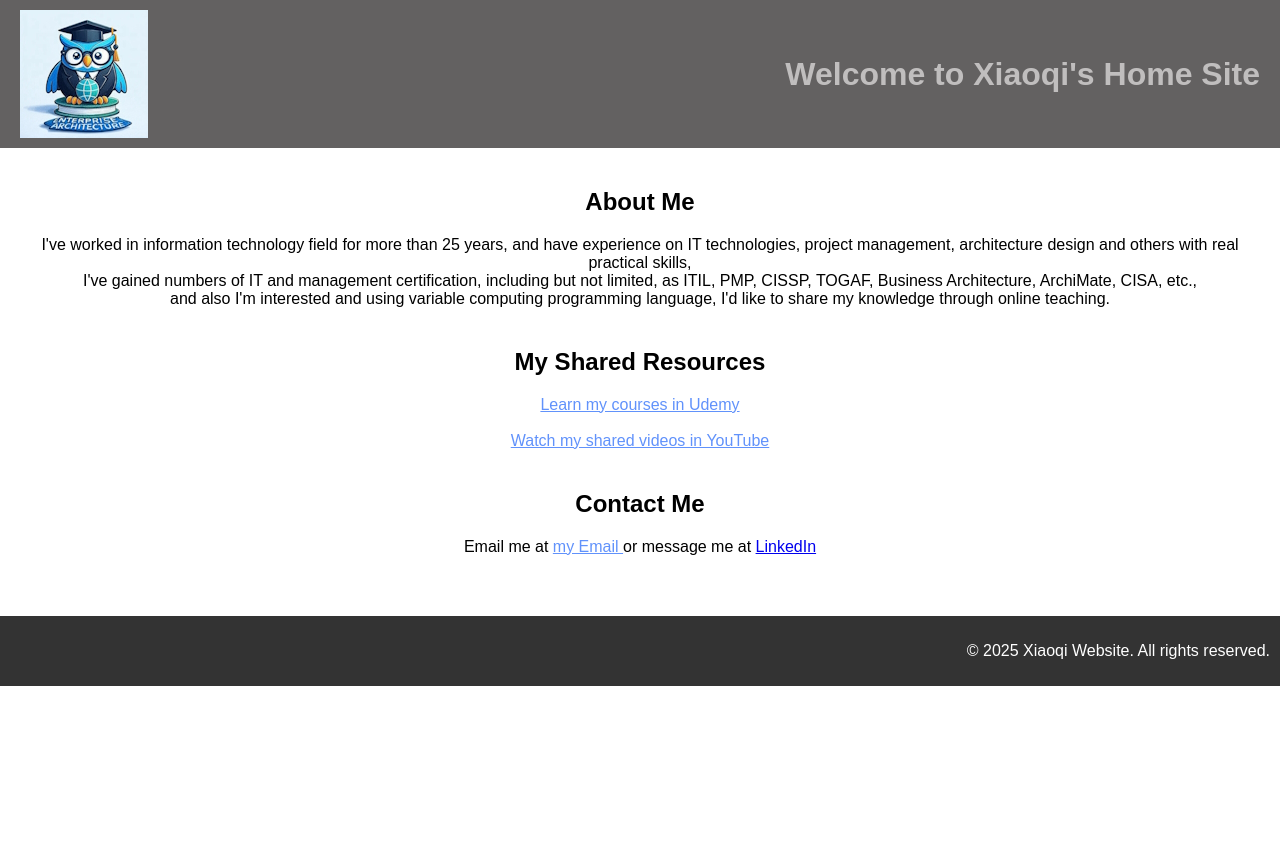
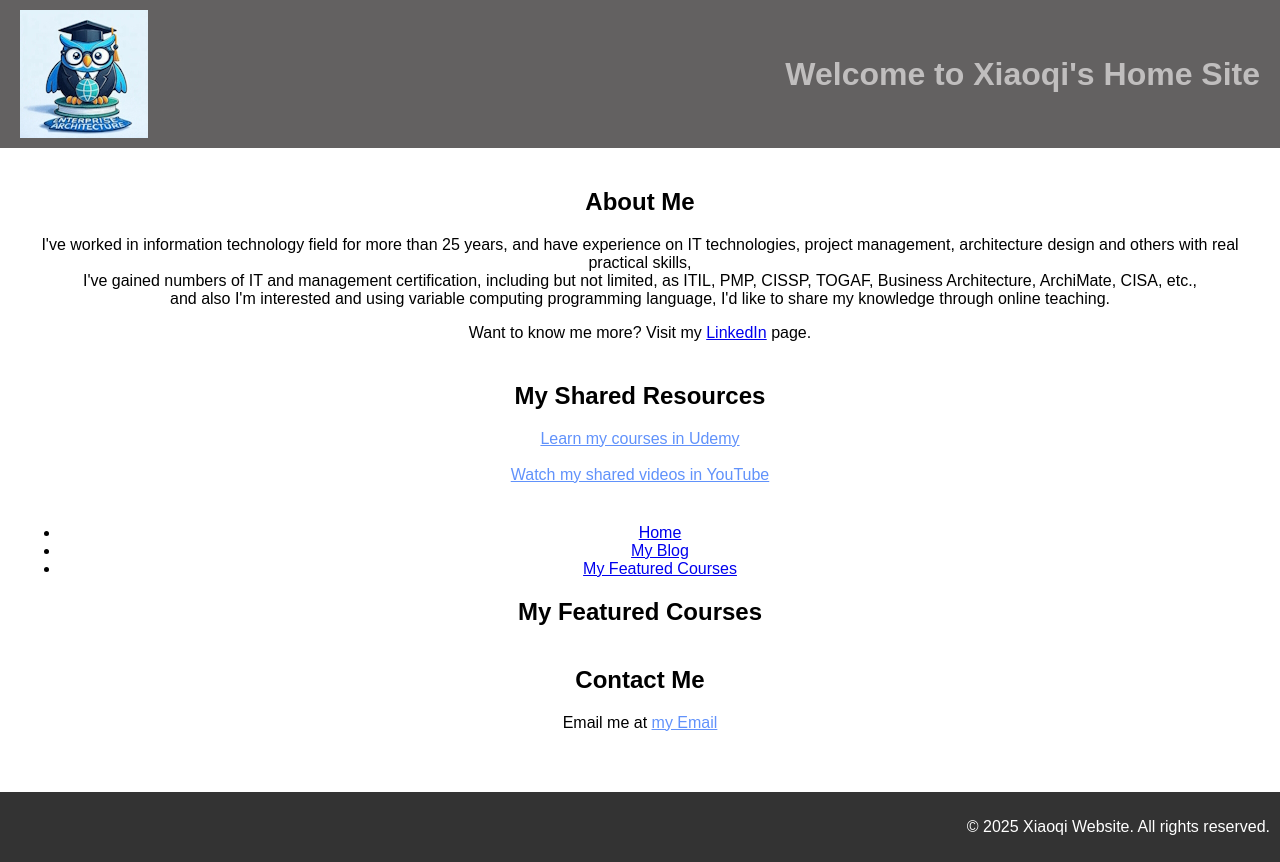
Before and after one commit to yasenstar/xiaoqiweb, a React (Create React App) app: page /Course in a window 1280 px wide. Before the commit the page ends 800 px from the top, so only its background shows below. Built offline with nearby package versions, Linux system fonts and the light colour scheme.

Commit message:
add routed pages

```diff
--- a/package.json
+++ b/package.json
@@ -9,6 +9,7 @@
     "@testing-library/user-event": "^13.5.0",
     "react": "^19.2.1",
     "react-dom": "^19.2.1",
+    "react-router-dom": "^7.10.1",
     "react-scripts": "5.0.1",
     "web-vitals": "^2.1.4"
   },
--- a/src/App.css
+++ b/src/App.css
@@ -71,11 +71,12 @@ body {
   align-items: center;
 }
 
-.nav-list li {
+.nav-list .li {
   margin: 0 10px;
+  text-decoration: left;
 }
 
-.nav-list li a {
+.nav-list .li a {
   color: white;
   text-decoration: none;
 }
--- a/src/App.js
+++ b/src/App.js
@@ -1,26 +1,18 @@
+import React from 'react';
+import { BrowserRouter as Router, Routes, Route, Link } from 'react-router-dom';
 import logo from './logo.jpeg';
 import './App.css';
+import Home from './pages/Home';
+import Blog from './pages/Blog';
+import Course from './pages/Course';
 
 function App() {
   return (
     <div className="App">
-      {/* <header className="App-header">
-        <img src={logo} className="EA-logo" alt="logo" />
-        <p>
-          Welcome to Xiaoqi's Home Site
-        </p>
-      </header> */}
       <div className="home-container">
         <header className="navbar">
           <img className="logo" src={logo} alt="ea-logo" />
           <h1>Welcome to Xiaoqi's Home Site</h1>
-          {/* <nav>
-            <ul className="nav-list">
-              <li><a href="#about">About Me</a></li>
-              <li><a href="#share">My Share</a></li>
-              <li><a href="#contact">Contact</a></li>
-            </ul>
-          </nav> */}
         </header>
 
         <main className="main-content">
@@ -30,6 +22,7 @@ function App() {
               <br></br>I've gained numbers of IT and management certification, including but not limited, as ITIL, PMP, CISSP, TOGAF, Business Architecture, ArchiMate, CISA, etc.,
               <br></br>and also I'm interested and using variable computing programming language, I'd like to share my knowledge through online teaching.
             </p>
+            <p>Want to know me more? Visit my <a className="App-Link" href="https://www.linkedin.com/in/xiaoqi-zhao">LinkedIn</a> page.</p>
           </section>
           <section id="share">
             <h2>My Shared Resources</h2>
@@ -51,11 +44,25 @@ function App() {
               Watch my shared videos in YouTube
             </a>
           </section>
+          <section>
+            <Router>
+              <nav>
+                <ul>
+                  <li><Link to="/">Home</Link></li>
+                  <li><Link to="/Blog">My Blog</Link></li>
+                  <li><Link to="/Course">My Featured Courses</Link></li>
+                </ul>
+              </nav>
+              <Routes>
+                <Route path="/" element={<Home />} />
+                <Route path="/Blog" element={<Blog />} />
+                <Route path="/Course" element={<Course />} />
+              </Routes>
+            </Router>
+          </section>
           <section id="contact">
             <h2>Contact Me</h2>
-            <p>Email me at <a className="App-link" href="mailto:xiaoqizhao@outlook.com">my Email </a>
-             or message me at <a className="App-Link" href="https://www.linkedin.com/in/xiaoqi-zhao">LinkedIn</a>
-            </p>
+            <p>Email me at <a className="App-link" href="mailto:xiaoqizhao@outlook.com">my Email </a></p>
           </section>
         </main>
 
--- /dev/null
+++ b/src/pages/Blog.js
@@ -0,0 +1,7 @@
+import React from 'react';
+
+const Blog = () => {
+    return  <h1>My Blog</h1>;
+};
+
+export default Blog;
--- /dev/null
+++ b/src/pages/Course.js
@@ -0,0 +1,7 @@
+import React from 'react';
+
+const Course = () => {
+    return <h1>My Featured Courses</h1>;
+};
+
+export default Course;
--- /dev/null
+++ b/src/pages/Home.js
@@ -0,0 +1,7 @@
+import React from 'react';
+
+const Home = () => {
+    return <h1>Home Page</h1>;
+};
+
+export default Home;
```
Also changed, not shown: 1 other file (tests, documents, lock files or other folders).
